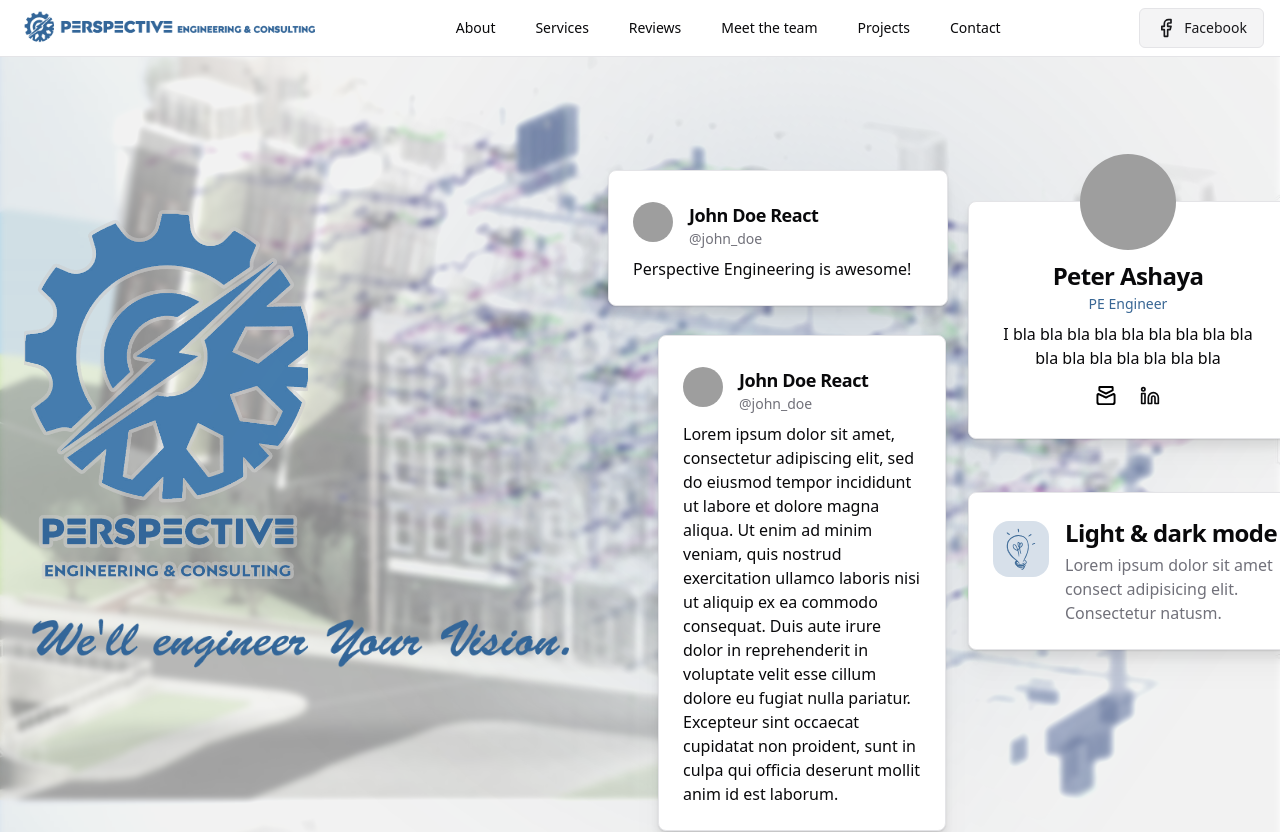
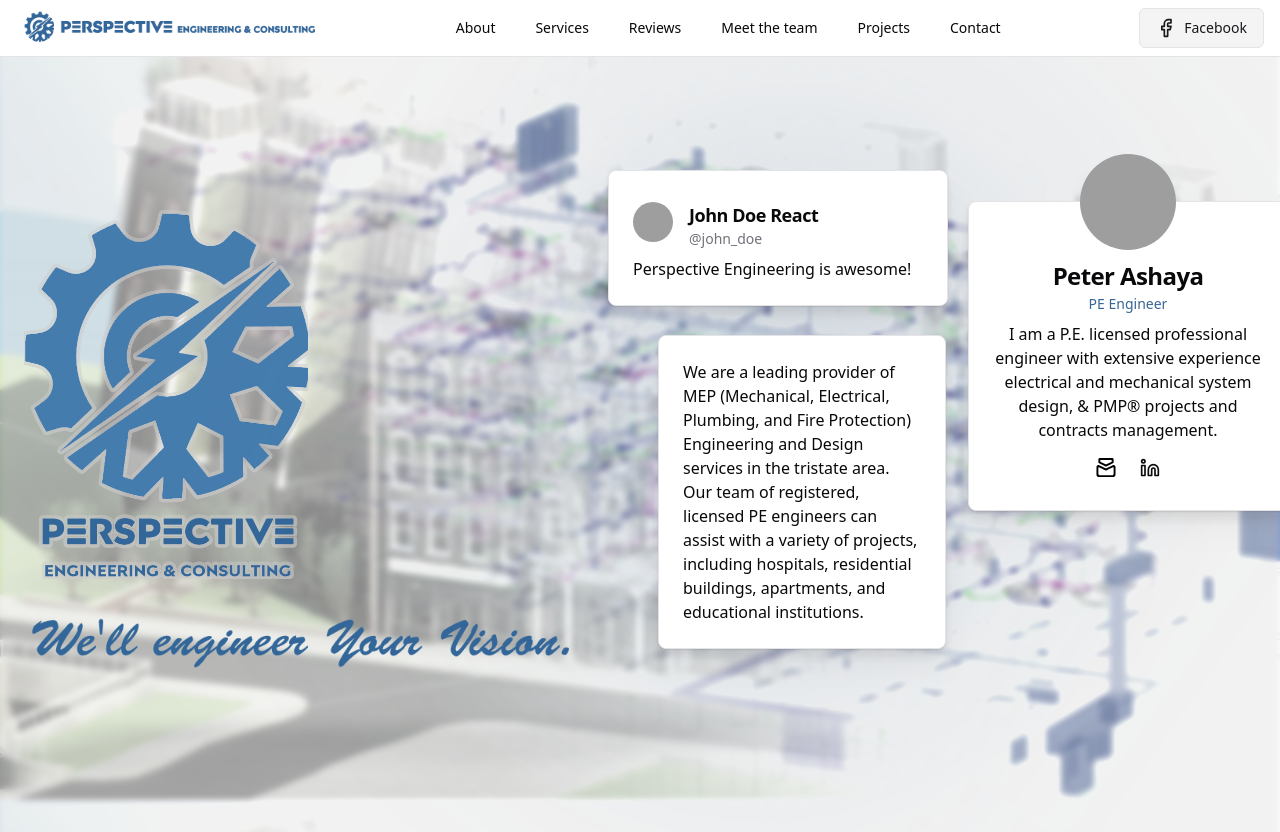
Before and after one commit to anthonyyoussef01/PerspectiveEngineering, a React (Vite) app: page / in a window 1280 px wide. Shown: the top 832 px of the page. Built offline with nearby package versions, Linux system fonts and the light colour scheme; grey boxes are pictures that could not be loaded.

Commit message:
Landing Page Updates:
- Added Peter's card and qr code

```diff
--- a/src/components/HeroCards.tsx
+++ b/src/components/HeroCards.tsx
@@ -50,7 +50,7 @@ export const HeroCards = () => {
 
         <CardContent className="text-center pb-2">
           <p>
-            I bla bla bla bla bla bla bla bla bla bla bla bla bla bla bla bla
+            I am a P.E. licensed professional engineer with extensive experience electrical and mechanical system design, & PMP® projects and contracts management.
           </p>
         </CardContent>
 
@@ -109,44 +109,9 @@ export const HeroCards = () => {
 
       {/* Pricing */}
       <Card className="absolute top-[150px] left-[50px] w-72  drop-shadow-xl shadow-black/10 dark:shadow-white/10">
-        <CardHeader className="flex flex-row items-center gap-4 pb-2">
-          <Avatar>
-            <AvatarImage
-                alt=""
-                src="https://github.com/shadcn.png"
-            />
-            <AvatarFallback>SH</AvatarFallback>
-          </Avatar>
-
-          <div className="flex flex-col">
-            <CardTitle className="text-lg">John Doe React</CardTitle>
-            <CardDescription>@john_doe</CardDescription>
-          </div>
-        </CardHeader>
-
-        <CardContent>
-          Lorem ipsum dolor sit amet, consectetur adipiscing elit, sed do eiusmod tempor incididunt ut labore et dolore
-          magna aliqua. Ut enim ad minim veniam, quis nostrud exercitation ullamco laboris nisi ut aliquip ex ea
-          commodo consequat. Duis aute irure dolor in reprehenderit in voluptate velit esse cillum dolore eu fugiat
-          nulla pariatur. Excepteur sint occaecat cupidatat non proident, sunt in culpa qui officia deserunt mollit
-          anim id est laborum.
+        <CardContent className="mt-6">
+          We are a leading provider of MEP (Mechanical, Electrical, Plumbing, and Fire Protection) Engineering and Design services in the tristate area. Our team of registered, licensed PE engineers can assist with a variety of projects, including hospitals, residential buildings, apartments, and educational institutions.
         </CardContent>
-      </Card>
-
-      {/* Service */}
-      <Card className="absolute w-[350px] -right-[10px] bottom-[35px]  drop-shadow-xl shadow-black/10 dark:shadow-white/10">
-        <CardHeader className="space-y-1 flex md:flex-row justify-start items-start gap-4">
-          <div className="mt-1 bg-primary/20 p-1 rounded-2xl">
-            <LightBulbIcon />
-          </div>
-          <div>
-            <CardTitle>Light & dark mode</CardTitle>
-            <CardDescription className="text-md mt-2">
-              Lorem ipsum dolor sit amet consect adipisicing elit. Consectetur
-              natusm.
-            </CardDescription>
-          </div>
-        </CardHeader>
       </Card>
     </div>
   );
--- a/src/components/Team.tsx
+++ b/src/components/Team.tsx
@@ -120,54 +120,70 @@ export const Team = () => {
       </h2>
 
       <p className="mt-4 mb-10 text-xl text-muted-foreground">
-        Lorem ipsum dolor sit amet consectetur, adipisicing elit. Veritatis
-        dolor pariatur sit!
       </p>
 
       <div className="grid md:grid-cols-2 lg:grid-cols-4 gap-8 gap-y-10">
-        {teamList.map(
-          ({ imageUrl, name, position, socialNetworks }: TeamProps) => (
-            <Card
-              key={name}
-              className="bg-muted/50 relative mt-8 flex flex-col justify-center items-center"
-            >
+        {/*{teamList.map(*/}
+        {/*  ({ imageUrl, name, position, socialNetworks }: TeamProps) => (*/}
+        {/*    <Card*/}
+        {/*      key={name}*/}
+        {/*      className="bg-muted/50 relative mt-8 flex flex-col justify-center items-center"*/}
+        {/*    >*/}
+        {/*      <CardHeader className="mt-8 flex justify-center items-center pb-2">*/}
+        {/*        <img*/}
+        {/*          src={imageUrl}*/}
+        {/*          alt={`${name} ${position}`}*/}
+        {/*          className="absolute -top-12 rounded-full w-24 h-24 aspect-square object-cover"*/}
+        {/*        />*/}
+        {/*        <CardTitle className="text-center">{name}</CardTitle>*/}
+        {/*        <CardDescription className="text-primary">*/}
+        {/*          {position}*/}
+        {/*        </CardDescription>*/}
+        {/*      </CardHeader>*/}
+
+        {/*      <CardContent className="text-center pb-2">*/}
+        {/*        <p>Lorem ipsum dolor sit amet, consectetur adipisicing elit.</p>*/}
+        {/*      </CardContent>*/}
+
+        {/*      <CardFooter>*/}
+        {/*        {socialNetworks.map(({ name, url }: SociaNetworkslProps) => (*/}
+        {/*          <div key={name}>*/}
+        {/*            <a*/}
+        {/*              rel="noreferrer noopener"*/}
+        {/*              href={url}*/}
+        {/*              target="_blank"*/}
+        {/*              className={buttonVariants({*/}
+        {/*                variant: "ghost",*/}
+        {/*                size: "sm",*/}
+        {/*              })}*/}
+        {/*            >*/}
+        {/*              <span className="sr-only">{name} icon</span>*/}
+        {/*              {socialIcon(name)}*/}
+        {/*            </a>*/}
+        {/*          </div>*/}
+        {/*        ))}*/}
+        {/*      </CardFooter>*/}
+        {/*    </Card>*/}
+        {/*  )*/}
+        {/*)}*/}
+        <Card className="bg-muted/50 relative mt-8 flex flex-col justify-center items-center">
           <CardHeader className="mt-8 flex justify-center items-center pb-2">
             <img
-                  src={imageUrl}
-                  alt={`${name} ${position}`}
-                  className="absolute -top-12 rounded-full w-24 h-24 aspect-square object-cover"
+                src="https://media-lga3-1.cdn.whatsapp.net/v/t61.24694-24/409039660_349385954796302_1906468738147331685_n.jpg?ccb=11-4&oh=01_Q5AaIC-Pthi0CZqPC0tPGvlT8lsHUpgBieb_F2B-2dej-0gB&oe=66C7A6CA&_nc_sid=5e03e0&_nc_cat=111"
+                alt="user avatar"
+                className="absolute grayscale-[0%] -top-12 rounded-lg w-24 h-24 aspect-square object-cover"
             />
-                <CardTitle className="text-center">{name}</CardTitle>
-                <CardDescription className="text-primary">
-                  {position}
-                </CardDescription>
+            <CardTitle className="text-center pb-3">Peter Ashaya</CardTitle>
           </CardHeader>
 
           <CardContent className="text-center pb-2">
-                <p>Lorem ipsum dolor sit amet, consectetur adipisicing elit.</p>
+            <img
+                src="/peter-qr.png"
+                alt="I am a P.E. licensed professional engineer with extensive experience electrical and mechanical system design, & PMP® projects and contracts management."
+                className="rounded-full w-44 aspect-square object-cover"
+            />
           </CardContent>
-
-              <CardFooter>
-                {socialNetworks.map(({ name, url }: SociaNetworkslProps) => (
-                  <div key={name}>
-                    <a
-                      rel="noreferrer noopener"
-                      href={url}
-                      target="_blank"
-                      className={buttonVariants({
-                        variant: "ghost",
-                        size: "sm",
-                      })}
-                    >
-                      <span className="sr-only">{name} icon</span>
-                      {socialIcon(name)}
-                    </a>
-                  </div>
-                ))}
-              </CardFooter>
         </Card>
-          )
-        )}
       </div>
     </section>
   );
```
Also changed, not shown: public/peter-qr.png (added). Lines whose indentation alone changed are shown as unchanged.
